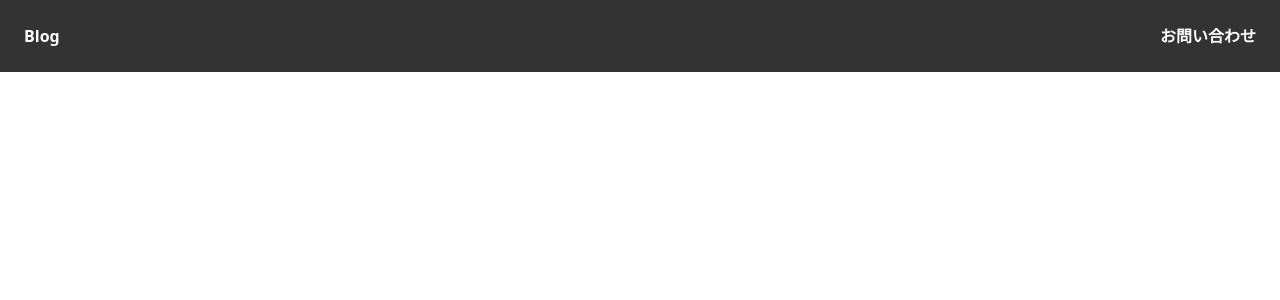
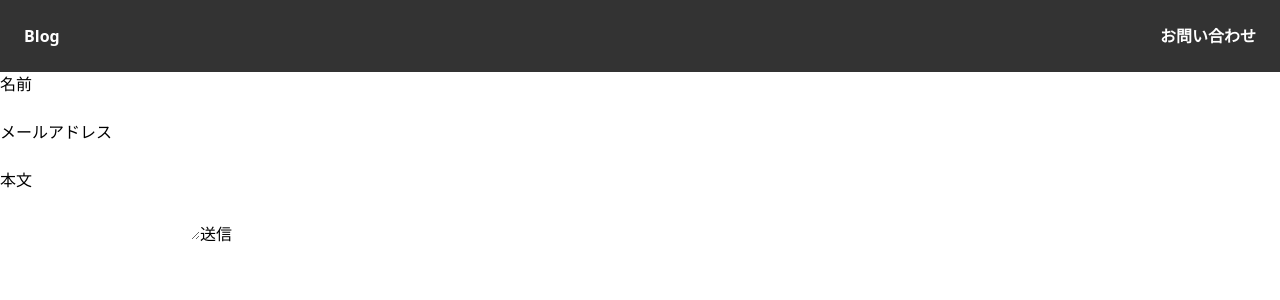
Before and after one commit to v1g4-404/blog-app, a React (Vite) app: page /contact in a window 1280 px wide. Before the commit this address had no page. Shown: the top 300 px of the page. Built offline with nearby package versions, Linux system fonts and the light colour scheme.

Commit message:
課題3の改善

```diff
--- a/src/App.jsx
+++ b/src/App.jsx
@@ -2,7 +2,7 @@ import { Routes, Route, Link } from 'react-router-dom';
 import Home from "../src/Pages/Home";
 import Banner from "../src/Pages/Banner";
 import Detail from "../src/Pages/Detail";
-// import Contact from "../src/Pages/Contact";
+import Contact from "../src/Pages/Contact";
 
 export default function App() {
   return (
@@ -15,15 +15,9 @@ export default function App() {
           <Route index={true} element={<Home />} />
           <Route path='posts/:id' element={<Detail />} />
         </Route>
-        {/* <Route path='contact' element={<Contact />} /> */}
+        <Route path='contact' element={<Contact />} />
 
       </Routes>
     </>
   )
 }
-
-{/* <Route path="/page1">
-  <Route index={true} element={<Page1 />} />
-  <Route path="/page1/detailsA" element={<Page1DetailsA />} />
-  <Route path="/page1/detailsB" element={<Page1DetailsB />} />
-</Route> */}
--- a/src/Pages/Contact.jsx
+++ b/src/Pages/Contact.jsx
@@ -0,0 +1,18 @@
+export default function Contact() {
+  return (
+
+// 名前：入力必須 & 30文字以内
+// メールアドレス：入力必須 & メールアドレスの形式になっていること
+// 本文：入力必須 & 500字以内
+
+    <form>
+      <p>名前</p>
+      <input type="text" />
+      <p>メールアドレス</p>
+      <input type="text" />
+      <p>本文</p>
+      <textarea />
+      <input type='submit' value='送信' />
+    </form>
+  )
+}
--- a/src/Pages/Detail.jsx
+++ b/src/Pages/Detail.jsx
@@ -3,15 +3,16 @@ import { useParams } from "react-router-dom";
 
 
 export default function PostDetail() {
-  const [posts, setPosts] = useState([])
+  const [post, setPosts] = useState(null)
   const [loading, setLoading] = useState(true)
+  const { id } = useParams();
 
   useEffect(() => {
     const fetcher = async () => {
       try {
-        const res = await fetch("https://1hmfpsvto6.execute-api.ap-northeast-1.amazonaws.com/dev/posts")
+        const res = await fetch(`https://1hmfpsvto6.execute-api.ap-northeast-1.amazonaws.com/dev/posts/${id}`)
         const data = await res.json()
-        setPosts(data.posts)
+        setPosts(data.post)
       } catch (err) {
         console.error("Errro", err);
       } finally {
@@ -20,10 +21,8 @@ export default function PostDetail() {
     }
 
     fetcher()
-  }, [])
+  }, [id])
 
-  const { id } = useParams();
-  const post = posts.find(p => p.id === Number(id))
 
   if (loading) {
     return (
@@ -34,7 +33,7 @@ export default function PostDetail() {
   }
 
   if (!post) {
-    return <div>記事が見つかりませんでした</div>
+    return <div className="text-center py-10 text-gray-500 text-lg">記事が見つかりませんでした</div>
   }
 
   return (
```
